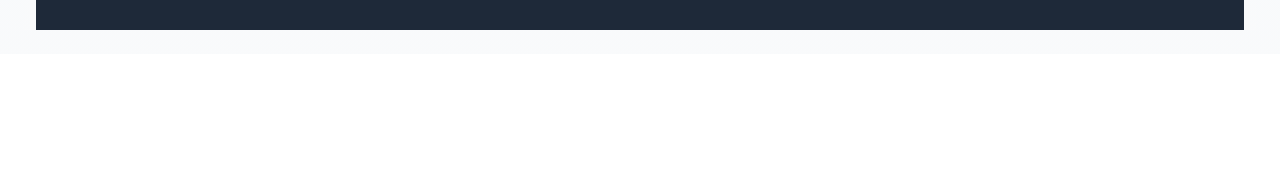
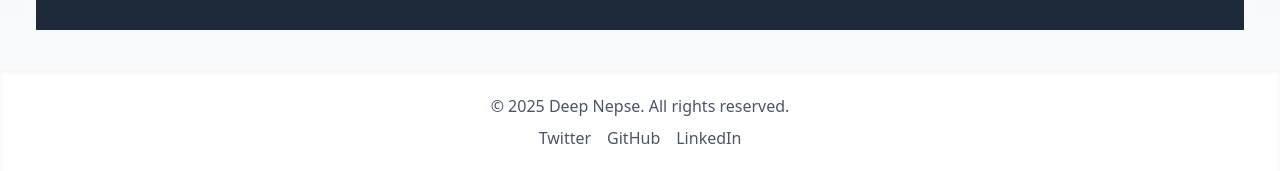
Before and after one commit to Kalzangdorjelama/DeepNepse-Predictor, a React (Vite) app in the folder frontend/: page / in a window 1280 px wide. Shown: the part 979-1150 px from the top of the page. Before the commit the page ends 1033 px from the top, so only its background shows below. Built offline with nearby package versions, Linux system fonts and the light colour scheme; no server answers.

Commit message:
footer added

```diff
--- a/frontend/src/Layout.jsx
+++ b/frontend/src/Layout.jsx
@@ -9,7 +9,7 @@ export default function Layout() {
       : "text-gray-700 hover:text-blue-600 text-lg sm:text-xl";
 
   return (
-    <div className="min-h-screen bg-gradient-to-b from-blue-50 to-gray-50 text-gray-800">
+    <div className="flex flex-col min-h-screen bg-gradient-to-b from-blue-50 to-gray-50 text-gray-800">
       {/* Navbar */}
       <nav className="flex flex-col sm:flex-row justify-between items-center px-4 sm:px-10 py-4 sm:py-5 bg-white shadow-md sticky top-0 z-50">
         <FireText>Deep Nepse</FireText>
@@ -28,9 +28,40 @@ export default function Layout() {
       </nav>
 
       {/* Page Content */}
-      <main className="p-4 sm:p-6">
+      <main className="flex-grow p-4 sm:p-6">
         <Outlet />
       </main>
+
+      {/* Footer */}
+      <footer className="bg-white shadow-inner mt-4 py-6 text-center text-gray-600">
+        <p>© {new Date().getFullYear()} Deep Nepse. All rights reserved.</p>
+        <div className="flex justify-center gap-4 mt-2">
+          <a
+            href="https://twitter.com"
+            target="_blank"
+            rel="noopener noreferrer"
+            className="hover:text-blue-500"
+          >
+            Twitter
+          </a>
+          <a
+            href="https://github.com"
+            target="_blank"
+            rel="noopener noreferrer"
+            className="hover:text-gray-900"
+          >
+            GitHub
+          </a>
+          <a
+            href="https://linkedin.com"
+            target="_blank"
+            rel="noopener noreferrer"
+            className="hover:text-blue-700"
+          >
+            LinkedIn
+          </a>
+        </div>
+      </footer>
     </div>
   );
 }
```
